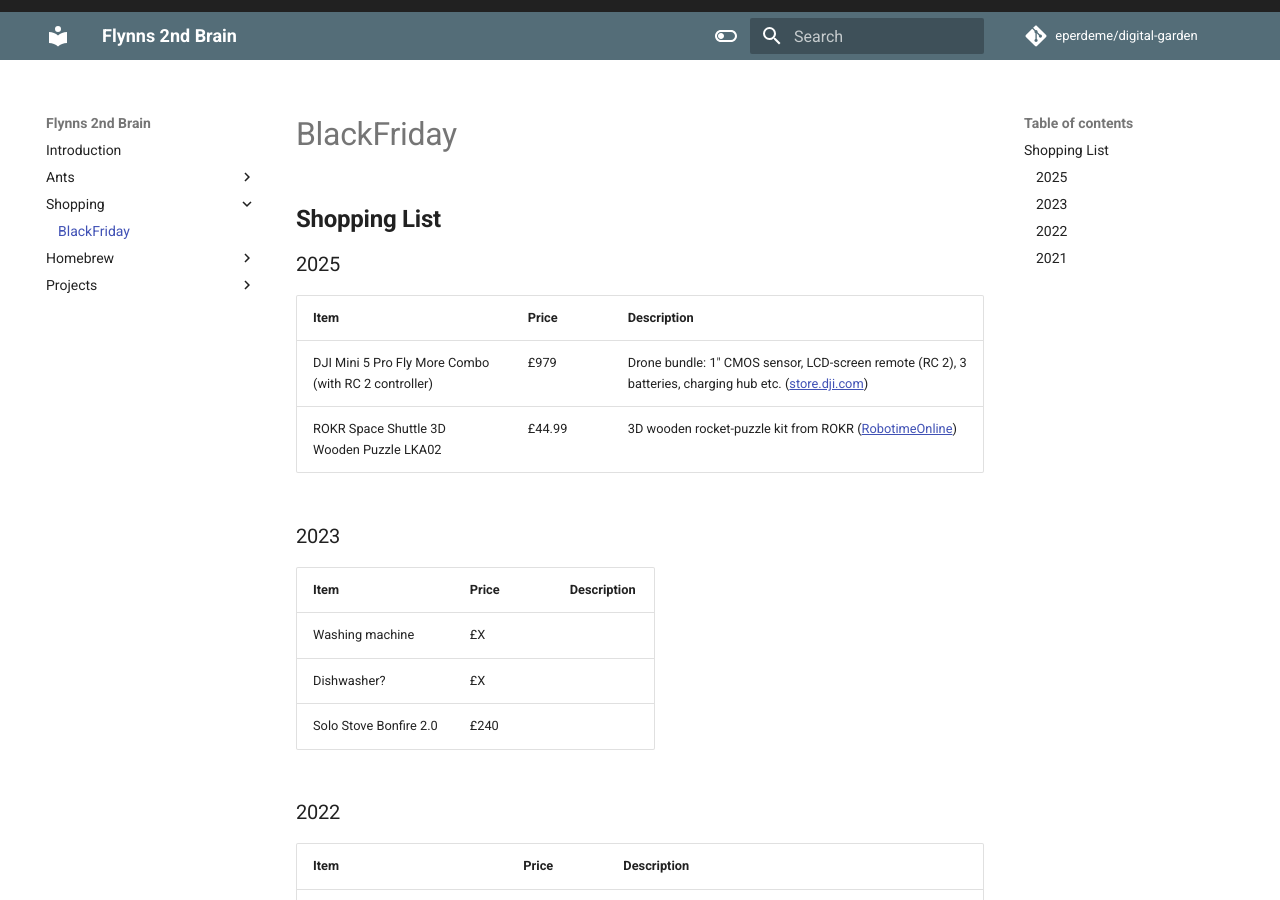
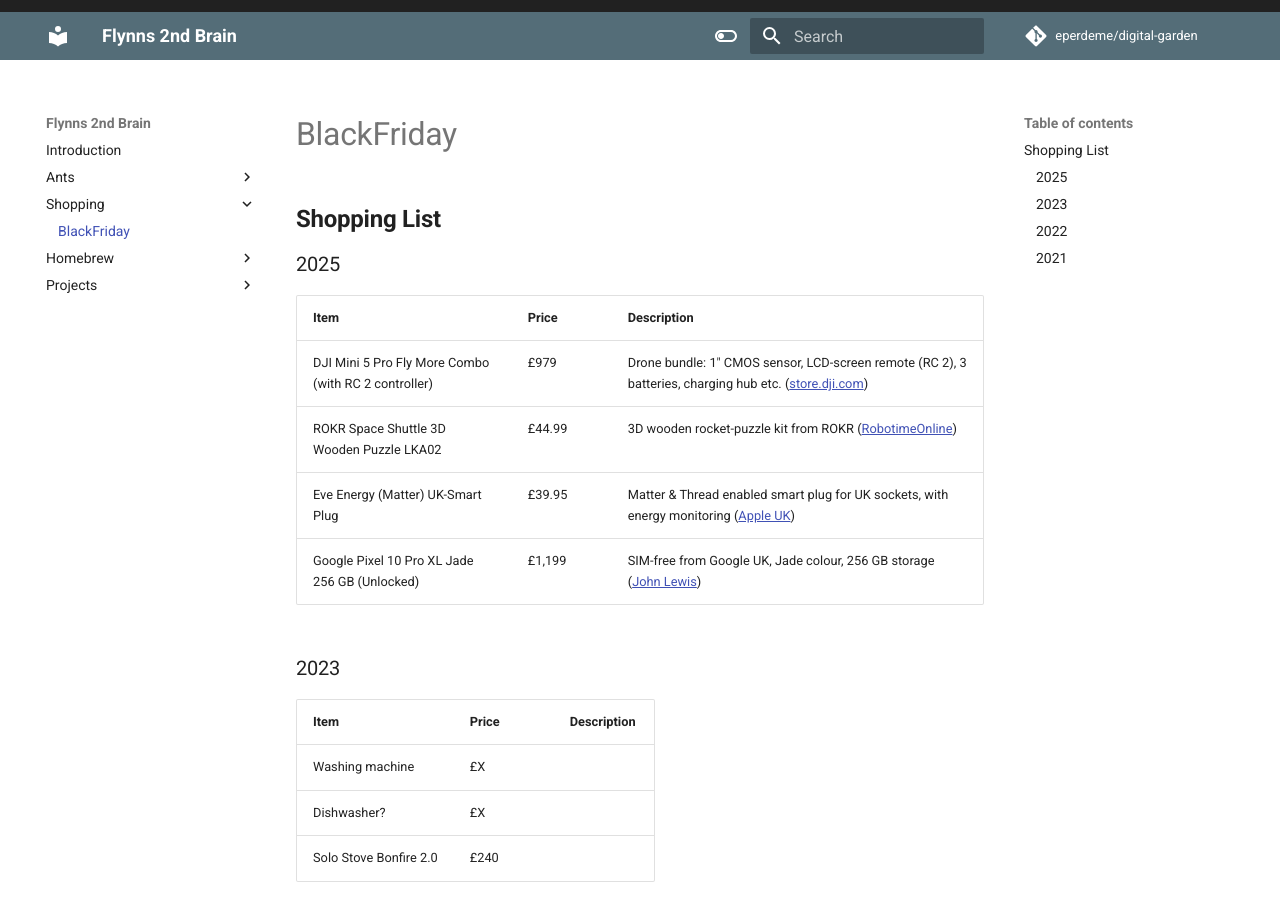
Before and after one commit to eperdeme/digital-garden, an MkDocs documentation site: the page built from docs/shopping/blackfriday.md, in a window 1280 px wide and 900 px high. Built offline with MkDocs 1.6.1 and Material for MkDocs 9.7.7, drawn with Linux system fonts in a browser that asks for light colours; comment, search, counter and statistics services are not loaded.

Commit message:
Update blackfriday.md

```diff
--- a/docs/shopping/blackfriday.md
+++ b/docs/shopping/blackfriday.md
@@ -6,6 +6,8 @@
 |------|--------|-------------|
 | DJI Mini 5 Pro Fly More Combo (with RC 2 controller) | £979 | Drone bundle: 1″ CMOS sensor, LCD-screen remote (RC 2), 3 batteries, charging hub etc. ([store.dji.com](https://store.dji.com/uk/product/dji-mini-5-pro-fly-more-combo-dji-rc2?vid=199671)) |
 | ROKR Space Shuttle 3D Wooden Puzzle LKA02 | £44.99 | 3D wooden rocket-puzzle kit from ROKR ([RobotimeOnline](https://www.robotimeonline.com/en-gb/products/rokr-space-shuttle-3d-wooden-puzzle-lka02)) |
+| Eve Energy (Matter) UK-Smart Plug | £39.95 | Matter & Thread enabled smart plug for UK sockets, with energy monitoring ([Apple UK](https://www.apple.com/uk/shop/product/HQGE2B/A/eve-energy-matter-smart-plug-power-meter)) |
+| Google Pixel 10 Pro XL Jade 256 GB (Unlocked) | £1,199 | SIM-free from Google UK, Jade colour, 256 GB storage ([John Lewis](https://www.johnlewis.com/google-pixel-10-pro-xl-smartphone-android-6-8-5g-sim-free/jade/p114219679)) |
 
 
 ## 2023
```
